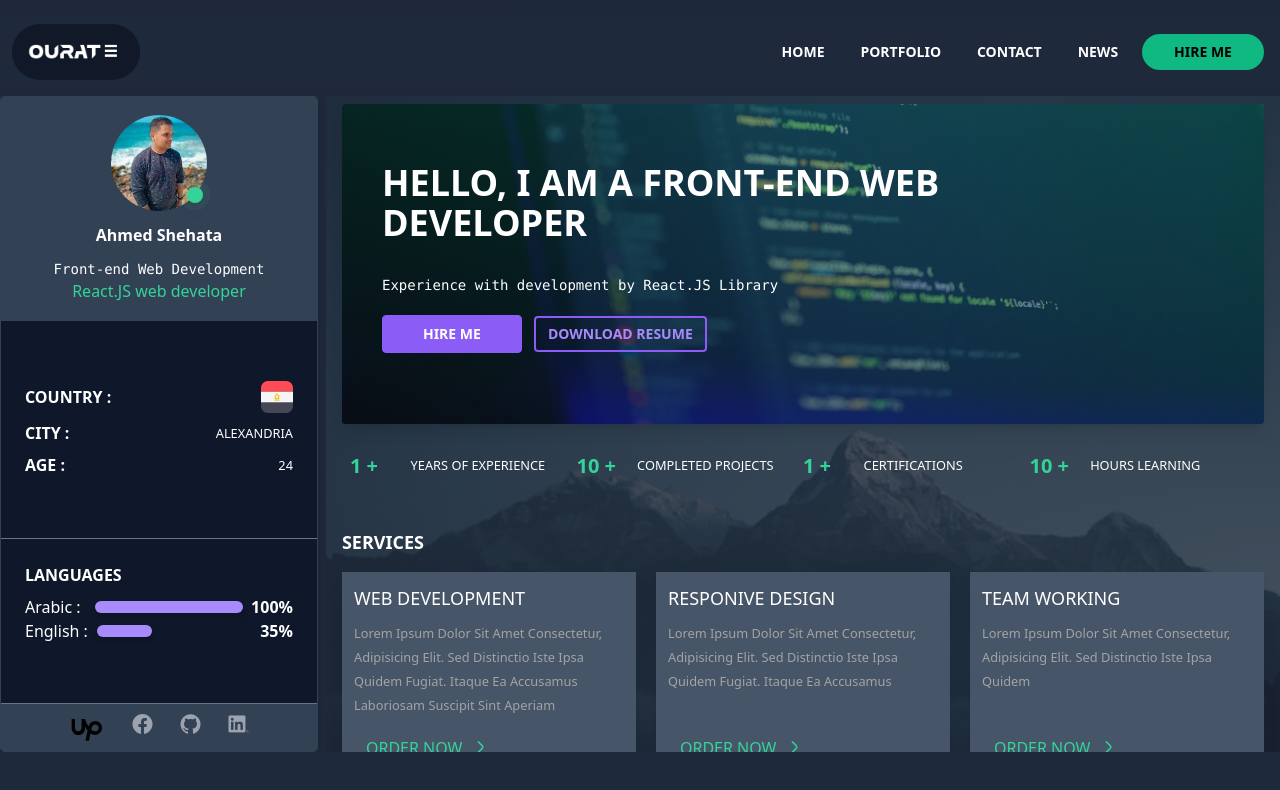
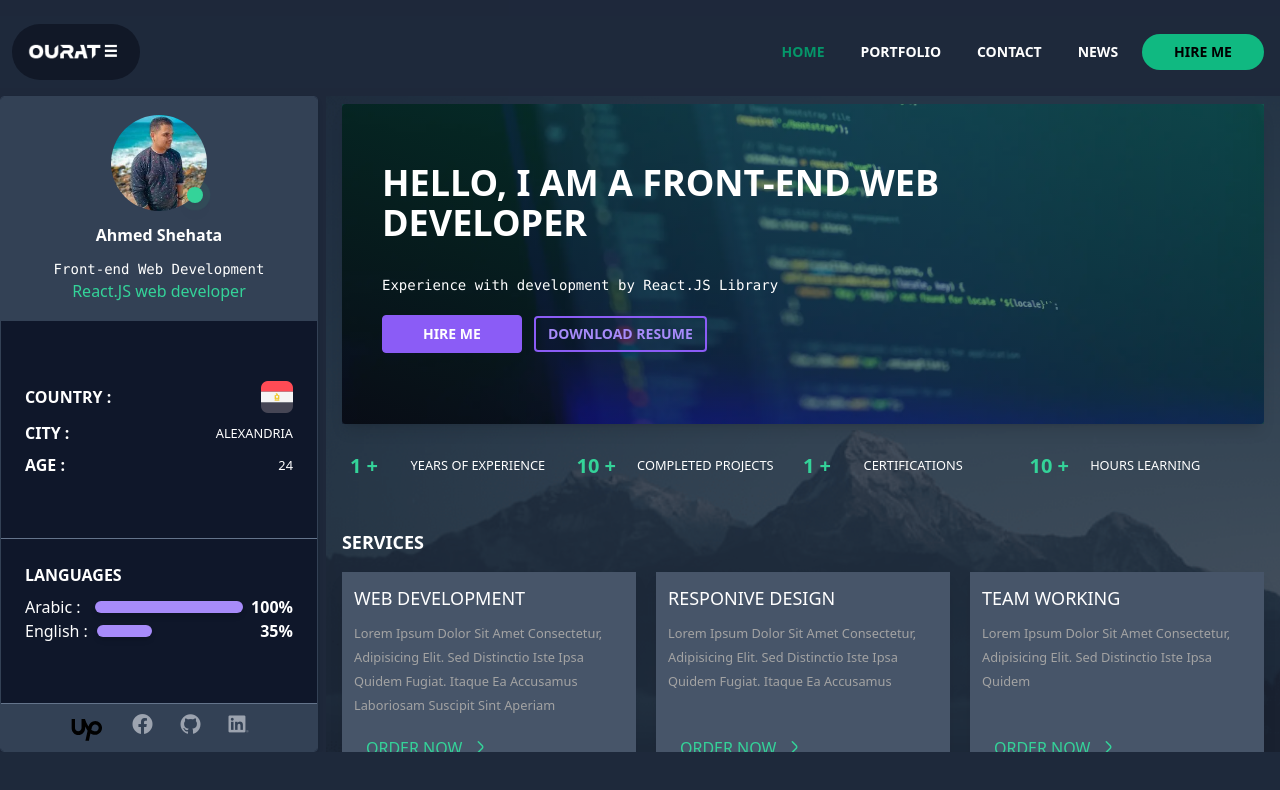
Before and after one commit to AhmedShehata98/portfolio-next-project, a Next.js app: page / in a window 1280 px wide. Shown: the top 790 px of the page. Built offline with nearby package versions, Linux system fonts and the light colour scheme.

Commit message:
added navbar active class

```diff
--- a/components/Navbar.tsx
+++ b/components/Navbar.tsx
@@ -1,11 +1,14 @@
 import React, { useEffect, useLayoutEffect, useRef, useState } from "react";
 import Link from "next/link";
+import { useRouter } from "next/router";
 
 type navbarProps = {
   currentPage: string;
 };
 const Navbar = () => {
   const navbarRef = useRef<HTMLElement | null>(null);
+
+  const { route } = useRouter();
 
   const handleShowNavbar = (ev: React.MouseEvent) => {
     const btn = ev.target as HTMLButtonElement;
@@ -21,7 +24,7 @@ const Navbar = () => {
       btn.parentElement?.classList.remove("toggler-navbar-active");
     }
   };
-  const handleHideNavbar = (
+  const handleClickNavlinks = (
     navbarRef: React.MutableRefObject<HTMLElement | null>
   ) => {
     navbarRef.current?.addEventListener("click", (ev) => {
@@ -39,7 +42,7 @@ const Navbar = () => {
   };
 
   useEffect(() => {
-    handleHideNavbar(navbarRef);
+    handleClickNavlinks(navbarRef);
   }, []);
 
   return (
@@ -52,22 +55,44 @@ const Navbar = () => {
           <button
             onClick={(ev: React.MouseEvent) => handleShowNavbar(ev)}
             type="button"
-            className="grid place-content-center place-items-center text-2xl text-white rounded-full cursor-pointer "
+            className="grid place-content-center place-items-center text-2xl text-white cursor-pointer "
           >
             <i className="fi fi-sr-menu-burger leading-3 pointer-events-none select-none"></i>
           </button>
         </div>
         <nav ref={navbarRef} className="navbar">
-          <Link className="navbar-link" href="/" id="home">
+          <Link
+            className={`navbar-link ${route === "/" && "link-active"}`}
+            href="/"
+            id="/"
+          >
             home
           </Link>
-          <Link className="navbar-link" href="/portfolio" id="portfolio">
+          <Link
+            className={`navbar-link ${
+              route.split("/")[1] === "portfolio" && "link-active"
+            }`}
+            href="/portfolio"
+            id="portfolio"
+          >
             portfolio
           </Link>
-          <Link className="navbar-link" href="/contact" id="contact">
+          <Link
+            className={`navbar-link ${
+              route.split("/")[1] === "contact" && "link-active"
+            }`}
+            href="/contact"
+            id="contact"
+          >
             contact
           </Link>
-          <Link className="navbar-link" href="/news" id="news">
+          <Link
+            className={`navbar-link ${
+              route.split("/")[1] === "news" && "link-active"
+            }`}
+            href="/news"
+            id="news"
+          >
             news
           </Link>
           <Link
--- a/styles/globals.css
+++ b/styles/globals.css
@@ -20,6 +20,9 @@
   }
   .navbar-link {
     @apply px-3 py-2 rounded-3xl hover:text-emerald-500 transition-colors;
+  }
+  .link-active {
+    @apply text-emerald-600;
   }
   .toggler-navbar {
     @apply z-10 flex items-center justify-start rounded-full bg-slate-900 px-3 py-3 lg:hidden;
```
